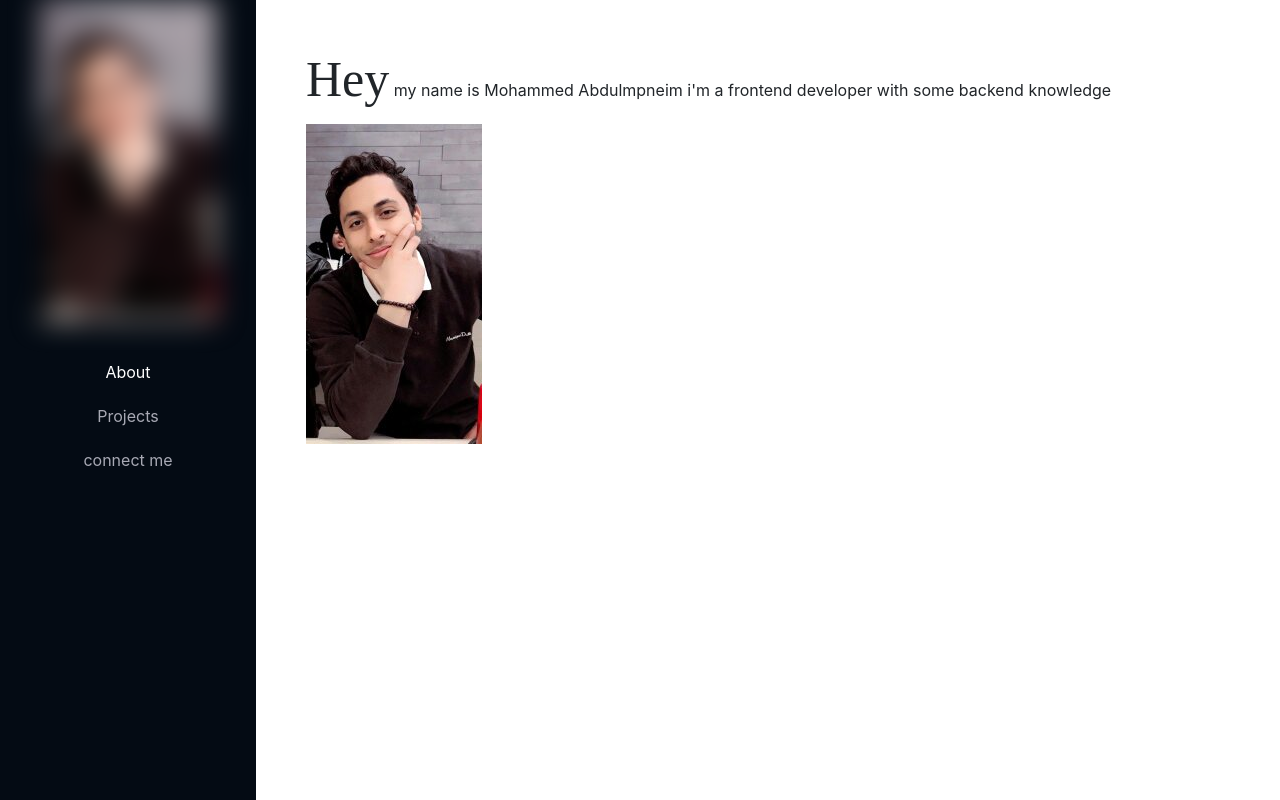
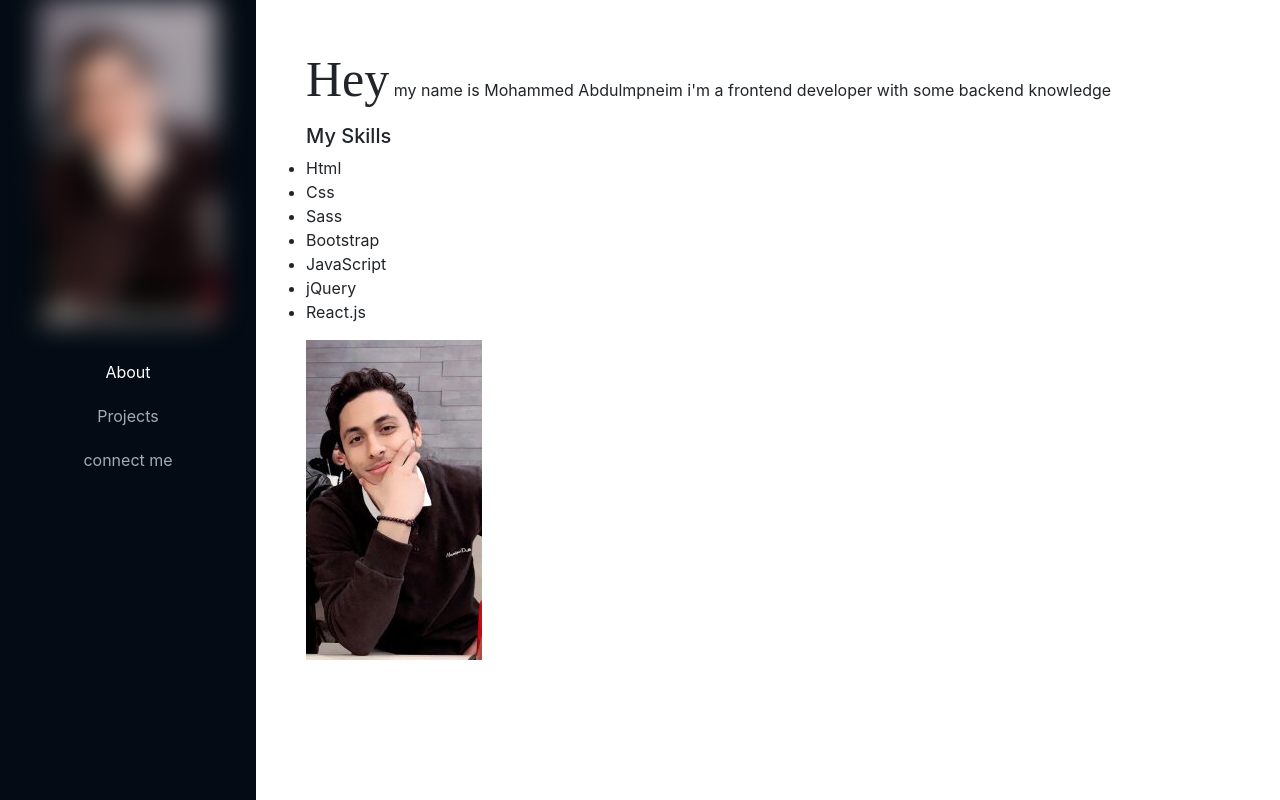
Before and after one commit to MAlngaawy/profile, a React (Create React App) app: page / in a window 1280 px wide. Built offline with nearby package versions, Linux system fonts and the light colour scheme.

Commit message:
test skills

```diff
--- a/src/components/About.js
+++ b/src/components/About.js
@@ -1,11 +1,20 @@
 import React from 'react';
 import avatar from '../assets/avatar.jpg'
-
 
 export default function About() {
   return (
     <div className='right-side about'>
       <p><span>Hey</span> my name is Mohammed Abdulmpneim i'm a frontend developer with some backend knowledge</p>
+      <h5>My Skills</h5>
+      <ul>
+        <li>Html</li>
+        <li>Css</li>
+        <li>Sass</li>
+        <li>Bootstrap</li>
+        <li>JavaScript</li>
+        <li>jQuery</li>
+        <li>React.js</li>
+      </ul>
       <div>
         <img  src={avatar} alt='avatar' />
       </div>
```
